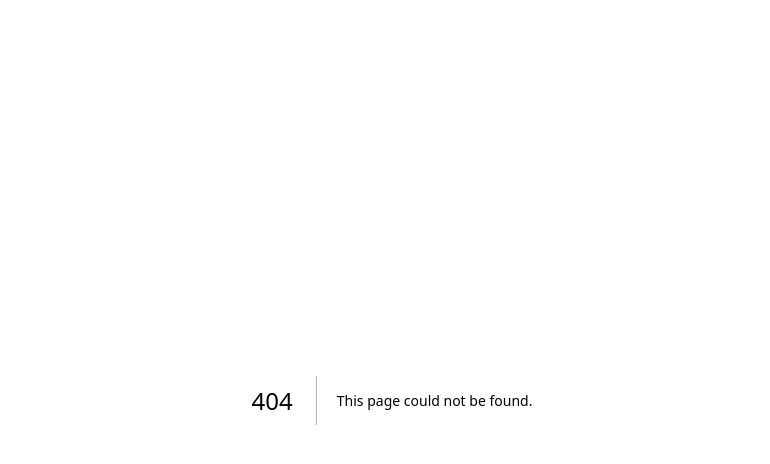
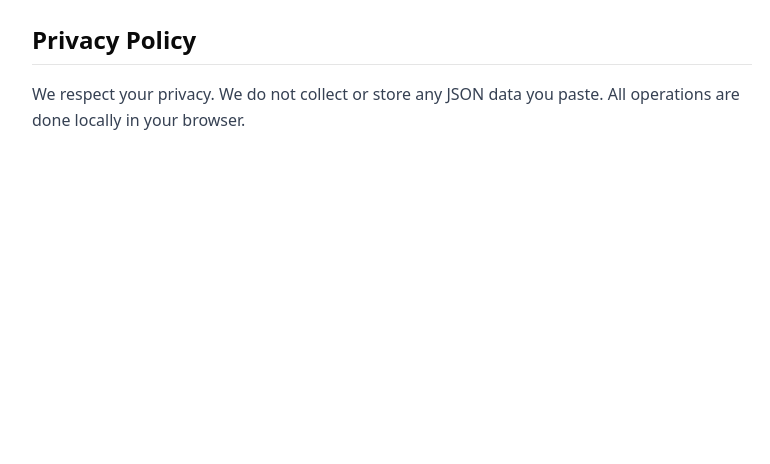
Before and after one commit to nerv828/json-expander-web, a Next.js app: page /privacy in a window 1280 px wide. Before the commit this address had no page. Shown: the top 464 px of the page, without its empty margins (248-1018 px from the left). Built offline with nearby package versions, Linux system fonts and the light colour scheme.

Commit message:
增加about 和 privacy

```diff
--- /dev/null
+++ b/app/about/page.jsx
@@ -0,0 +1,51 @@
+"use client";
+
+import React, { useEffect, useState } from "react";
+import Head from "next/head";
+
+const translations = {
+  zh: "我们是一个致力于提供高质量 JSON 工具的团队，帮助开发者更高效地处理嵌套 JSON 数据。",
+  en: "We are a team dedicated to providing high-quality JSON tools to help developers process nested JSON data more efficiently.",
+  ja: "私たちは、ネストされたJSONデータをより効率的に処理するための高品質なJSONツールを提供することに専念するチームです。"
+};
+
+function detectLang() {
+  const lang = navigator.language || navigator.userLanguage;
+  if (lang.startsWith("zh")) return "zh";
+  if (lang.startsWith("ja")) return "ja";
+  return "en";
+}
+
+export default function AboutPage() {
+  const [lang, setLang] = useState("en");
+
+  useEffect(() => {
+    setLang(detectLang());
+  }, []);
+
+  const t = {
+    title: {
+      zh: "关于我们",
+      en: "About Us",
+      ja: "私たちについて"
+    },
+    description: {
+      zh: "关于我们的信息和项目背景。",
+      en: "Information about our team and project background.",
+      ja: "私たちのチームとプロジェクトの背景についての情報です。"
+    }
+  };
+
+  return (
+    <>
+      <Head>
+        <title>{t.title[lang]}</title>
+        <meta name="description" content={t.description[lang]} />
+      </Head>
+      <div className="p-6 max-w-3xl mx-auto">
+        <h1 className="text-2xl font-bold mb-4 border-b pb-2">{t.title[lang]}</h1>
+        <p className="text-base text-gray-700 leading-relaxed">{translations[lang]}</p>
+      </div>
+    </>
+  );
+}
--- /dev/null
+++ b/app/privacy/page.jsx
@@ -0,0 +1,51 @@
+"use client";
+
+import React, { useEffect, useState } from "react";
+import Head from "next/head";
+
+const translationsPrivacy = {
+  zh: "我们尊重您的隐私。我们不会收集或存储您粘贴的 JSON 数据。所有操作均在您的浏览器中本地完成。",
+  en: "We respect your privacy. We do not collect or store any JSON data you paste. All operations are done locally in your browser.",
+  ja: "私たちはあなたのプライバシーを尊重します。貼り付けられたJSONデータは収集または保存されません。すべての操作はブラウザ内でローカルに行われます。"
+};
+
+function detectLang() {
+  const lang = navigator.language || navigator.userLanguage;
+  if (lang.startsWith("zh")) return "zh";
+  if (lang.startsWith("ja")) return "ja";
+  return "en";
+}
+
+export default function PrivacyPage() {
+  const [lang, setLang] = useState("en");
+
+  useEffect(() => {
+    setLang(detectLang());
+  }, []);
+
+  const t = {
+    title: {
+      zh: "隐私政策",
+      en: "Privacy Policy",
+      ja: "プライバシーポリシー"
+    },
+    description: {
+      zh: "了解我们如何处理您的数据和隐私。",
+      en: "Understand how we handle your data and privacy.",
+      ja: "あなたのデータとプライバシーの取り扱いについて。"
+    }
+  };
+
+  return (
+    <>
+      <Head>
+        <title>{t.title[lang]}</title>
+        <meta name="description" content={t.description[lang]} />
+      </Head>
+      <div className="p-6 max-w-3xl mx-auto">
+        <h1 className="text-2xl font-bold mb-4 border-b pb-2">{t.title[lang]}</h1>
+        <p className="text-base text-gray-700 leading-relaxed">{translationsPrivacy[lang]}</p>
+      </div>
+    </>
+  );
+}
```
